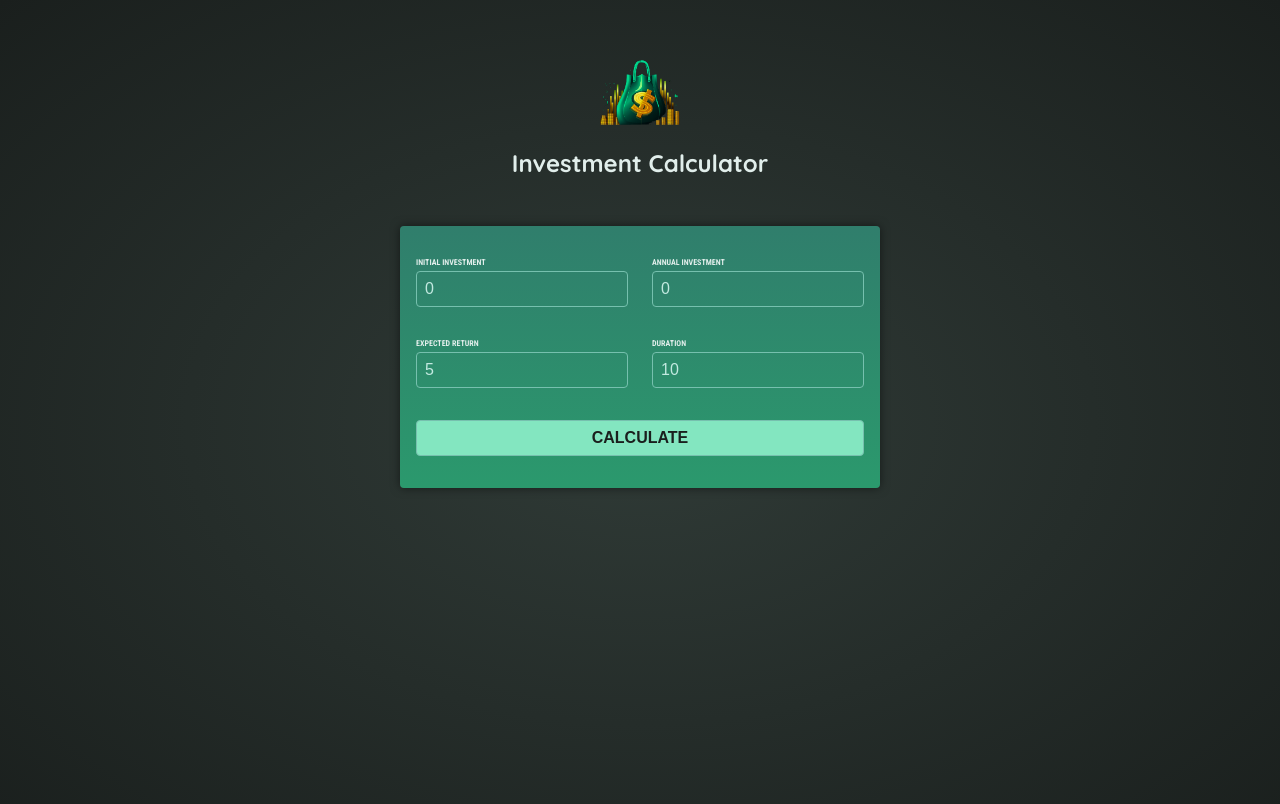
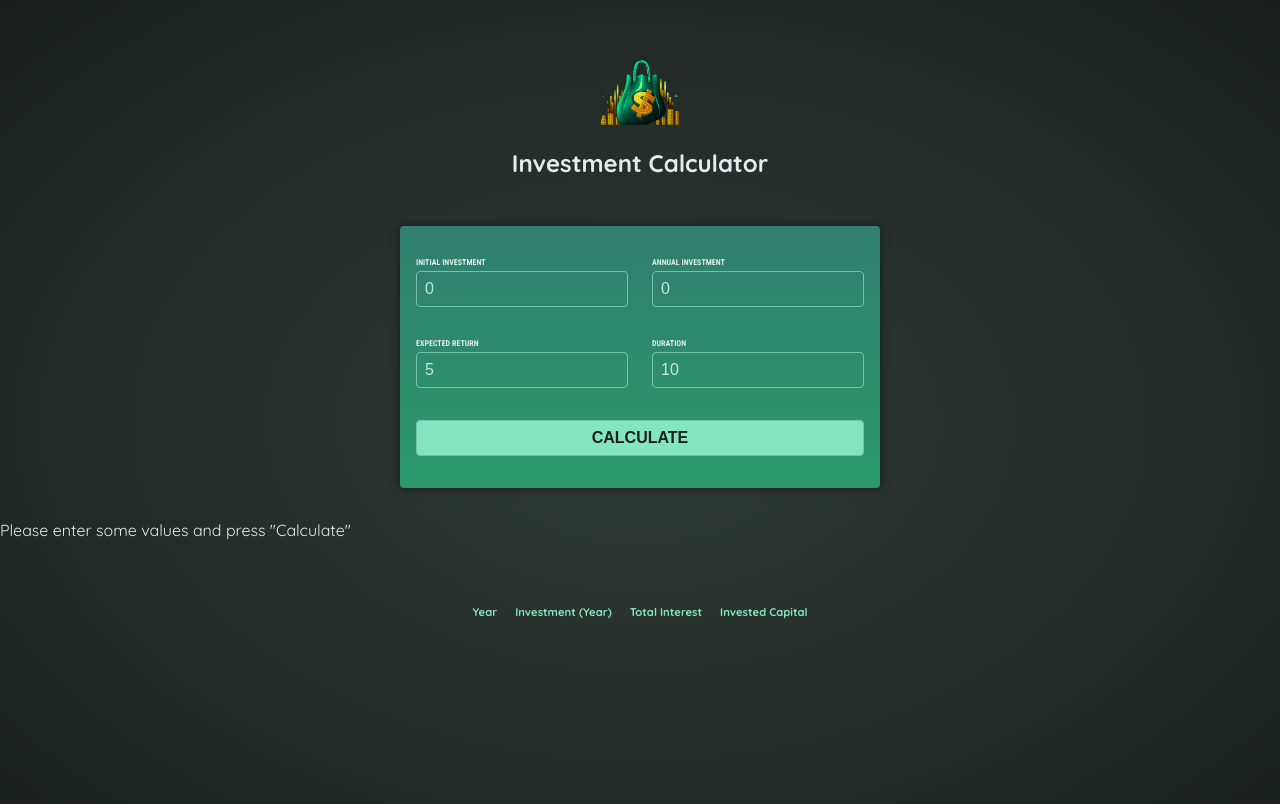
Before and after one commit to Gabrielsoac/profit-calculator, an Angular app: page / in a window 1280 px wide. Shown: the top 804 px of the page. Built offline with nearby package versions, Linux system fonts and the light colour scheme.

Commit message:
feat: created investment results component

```diff
--- a/src/app/app.component.html
+++ b/src/app/app.component.html
@@ -1,2 +1,3 @@
 <app-header></app-header>
-<app-user-input></app-user-input>
+<app-user-input (resultsEventEmmiter)="captureResults($event)"></app-user-input>
+<app-investment-results [results]="results"></app-investment-results>
--- a/src/app/app.component.ts
+++ b/src/app/app.component.ts
@@ -1,11 +1,23 @@
-import { Component } from '@angular/core';
-import { HeaderComponent } from "./components/header/header.component";
-import { UserInputComponent } from "./components/user-input/user-input.component";
+import { Component, Output } from '@angular/core';
+import { HeaderComponent } from './components/header/header.component';
+import { UserInputComponent } from './components/user-input/user-input.component';
+import { InvestmentResultsComponent } from './components/investment-results/investment-results.component';
+import { InvestmentData, InvestmentResult } from '../interfaces/Investment';
 
 @Component({
   selector: 'app-root',
   standalone: true,
   templateUrl: './app.component.html',
-  imports: [HeaderComponent, UserInputComponent],
+  imports: [HeaderComponent, UserInputComponent, InvestmentResultsComponent],
 })
-export class AppComponent {}
+export class AppComponent {
+  results!: Array<InvestmentResult>;
+
+  captureResults(results: Array<InvestmentResult>) {
+    this.results = results;
+  }
+
+  exportResult() {
+    return this.results;
+  }
+}
--- /dev/null
+++ b/src/app/components/investment-results/investment-results.component.css
@@ -0,0 +1,19 @@
+table {
+  max-width: 50rem;
+  margin: 2rem auto;
+  padding: 1rem;
+  table-layout: fixed;
+  border-spacing: 1rem;
+  text-align: right;
+}
+
+table thead {
+  font-size: 0.7rem;
+  color: #83e6c0;
+}
+
+table tbody {
+  font-family: "Roboto Condensed", sans-serif;
+  font-size: 0.85rem;
+  color: #c2e9e0;
+}
--- /dev/null
+++ b/src/app/components/investment-results/investment-results.component.html
@@ -0,0 +1,22 @@
+<p>Please enter some values and press "Calculate"</p>
+
+<table>
+  <thead>
+    <tr>
+      <th>Year</th>
+      <th>Investment (Year)</th>
+      <th>Total Interest</th>
+      <th>Invested Capital</th>
+    </tr>
+  </thead>
+  <tbody>
+    @for (item of results; track $index) {
+    <tr>
+      <td>{{ item.year }}</td>
+      <td>{{ item.annualInvestment }}</td>
+      <td>{{ item.totalInterest }}</td>
+      <td>{{ item.totalAmountInvested }}</td>
+    </tr>
+    }
+  </tbody>
+</table>
--- a/src/app/components/user-input/user-input.component.ts
+++ b/src/app/components/user-input/user-input.component.ts
@@ -1,5 +1,6 @@
-import { Component } from '@angular/core';
+import { Component, EventEmitter, Output } from '@angular/core';
 import { FormsModule } from '@angular/forms';
+import { InvestmentService } from '../../services/investment.service';
 
 @Component({
   selector: 'app-user-input',
@@ -9,6 +10,8 @@ import { FormsModule } from '@angular/forms';
   styleUrl: './user-input.component.css',
 })
 export class UserInputComponent {
+  constructor(private investmentService: InvestmentService) {}
+
   investment = {
     initialInvestment: '0',
     annualInvestment: '0',
@@ -16,7 +19,16 @@ export class UserInputComponent {
     duration: '10',
   };
 
+  @Output() resultsEventEmmiter = new EventEmitter();
+
   onSubmit() {
-    console.log(this.investment);
+    const result = this.investmentService.calculateInvestmentResults({
+      initialInvestment: +this.investment.initialInvestment,
+      annualInvestment: +this.investment.annualInvestment,
+      expectedReturn: +this.investment.expectedReturn,
+      duration: +this.investment.duration,
+    });
+
+    this.resultsEventEmmiter.emit(result);
   }
 }
--- a/src/investment-results.ts
+++ b/src/investment-results.ts
@@ -21,6 +21,5 @@ function calculateInvestmentResults() {
       totalAmountInvested: initialInvestment + annualInvestment * year,
     });
   }
-
   return annualData;
 }
```
Also changed, not shown: src/app/components/investment-results/investment-results.component.ts (added, +16 -0 lines), 1 other file (tests, documents, lock files or other folders).
